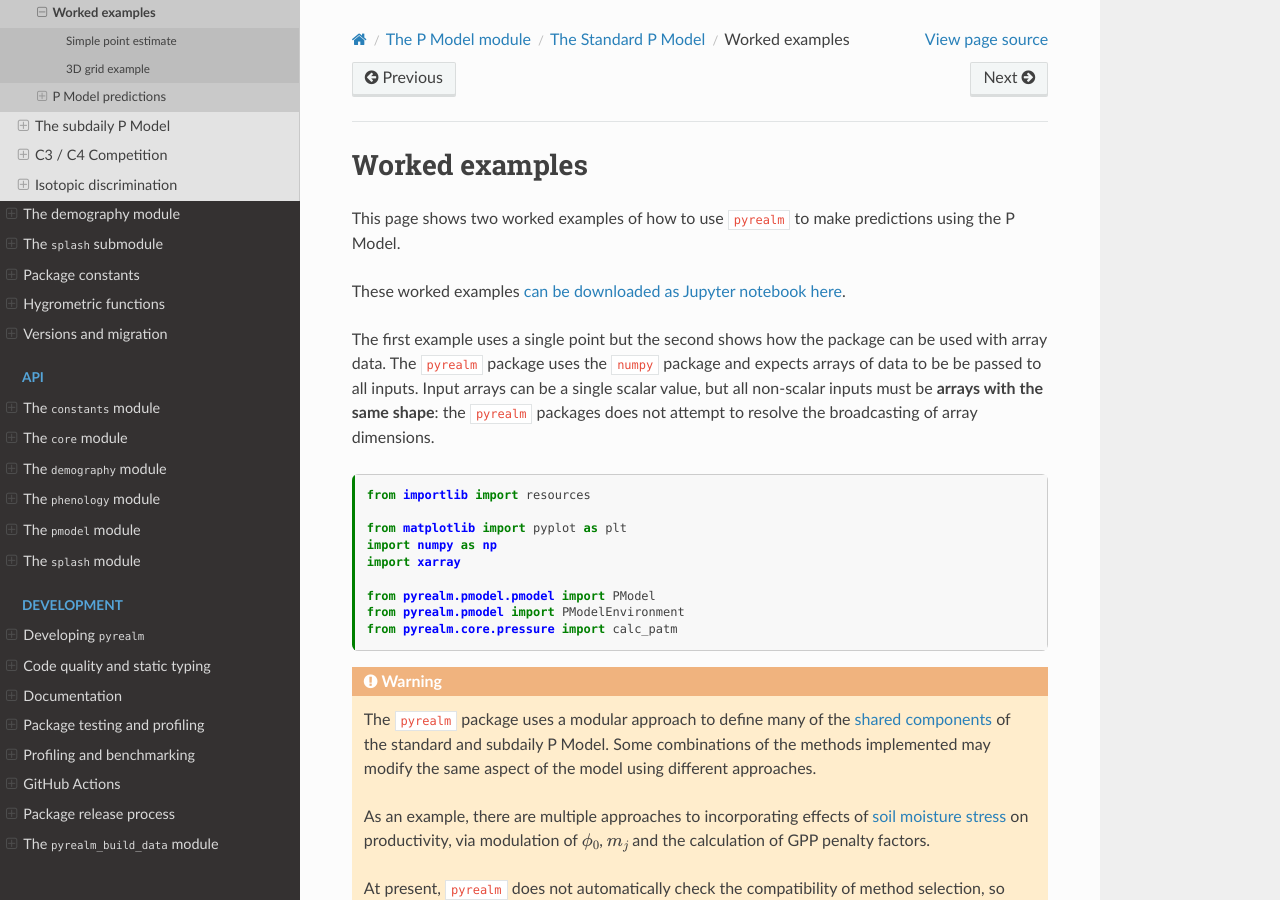
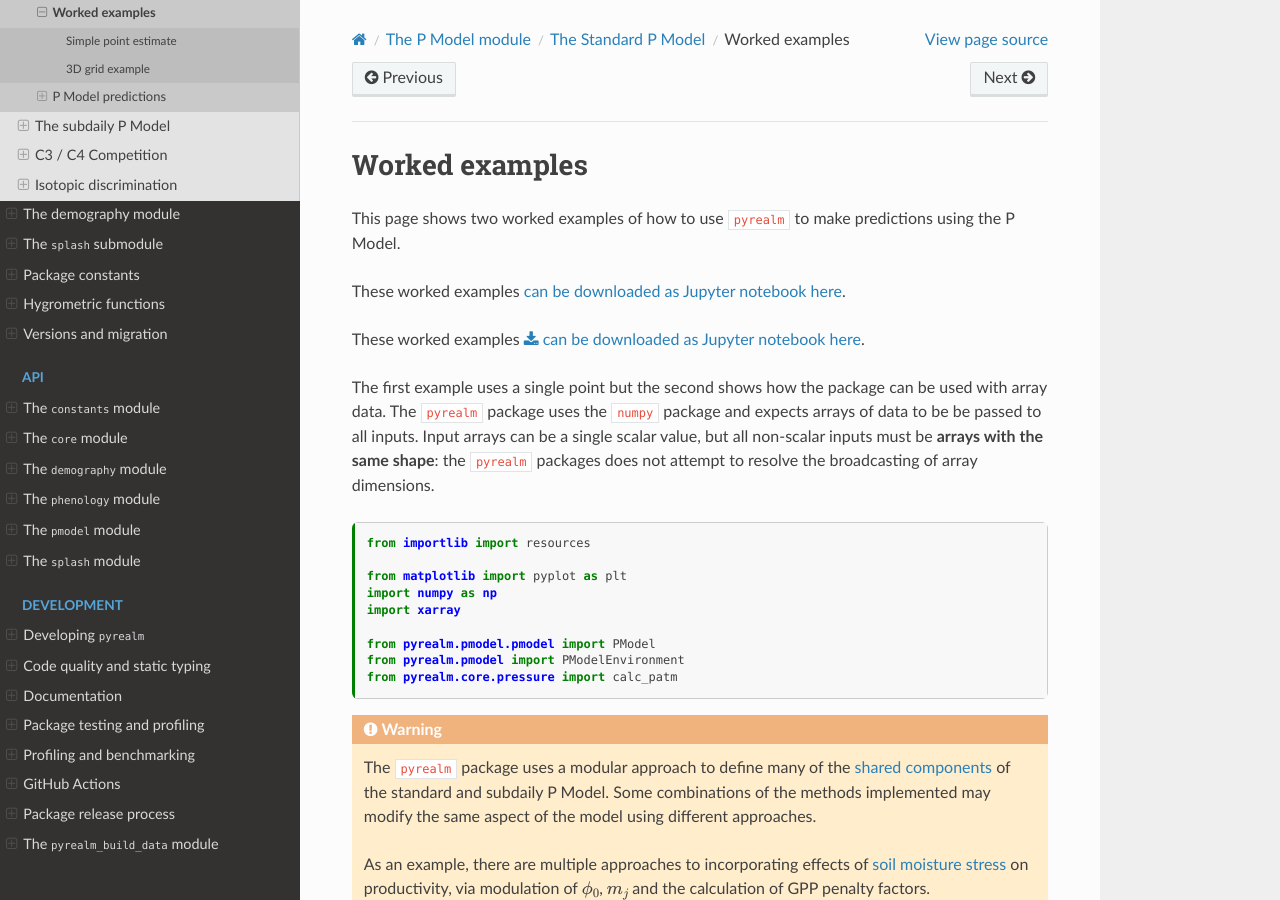
Before and after one commit to ImperialCollegeLondon/pyrealm, a Sphinx documentation site: the page built from docs/source/users/pmodel/pmodel_details/worked_examples.md, in a window 1280 px wide and 900 px high. Built offline with Sphinx 7.4.7 and the Read the Docs theme 3.1.0, drawn with Linux system fonts in a browser that asks for light colours.

Commit message:
another try for the download link

```diff
--- a/docs/source/users/pmodel/pmodel_details/worked_examples.md
+++ b/docs/source/users/pmodel/pmodel_details/worked_examples.md
@@ -27,6 +27,8 @@ This page shows two worked examples of how to use `pyrealm` to make predictions
 the P Model.
 
 These worked examples [can be downloaded as Jupyter notebook here](https://github.com/ImperialCollegeLondon/pyrealm/raw/506-getting-started-with-pyrealm/jupyter_notebooks/StandardPModel.ipynb).
+
+These worked examples {download}`can be downloaded as Jupyter notebook here <https://github.com/ImperialCollegeLondon/pyrealm/raw/506-getting-started-with-pyrealm/jupyter_notebooks/StandardPModel.ipynb>`.
 
 <!-- These worked examples
 <a
```
